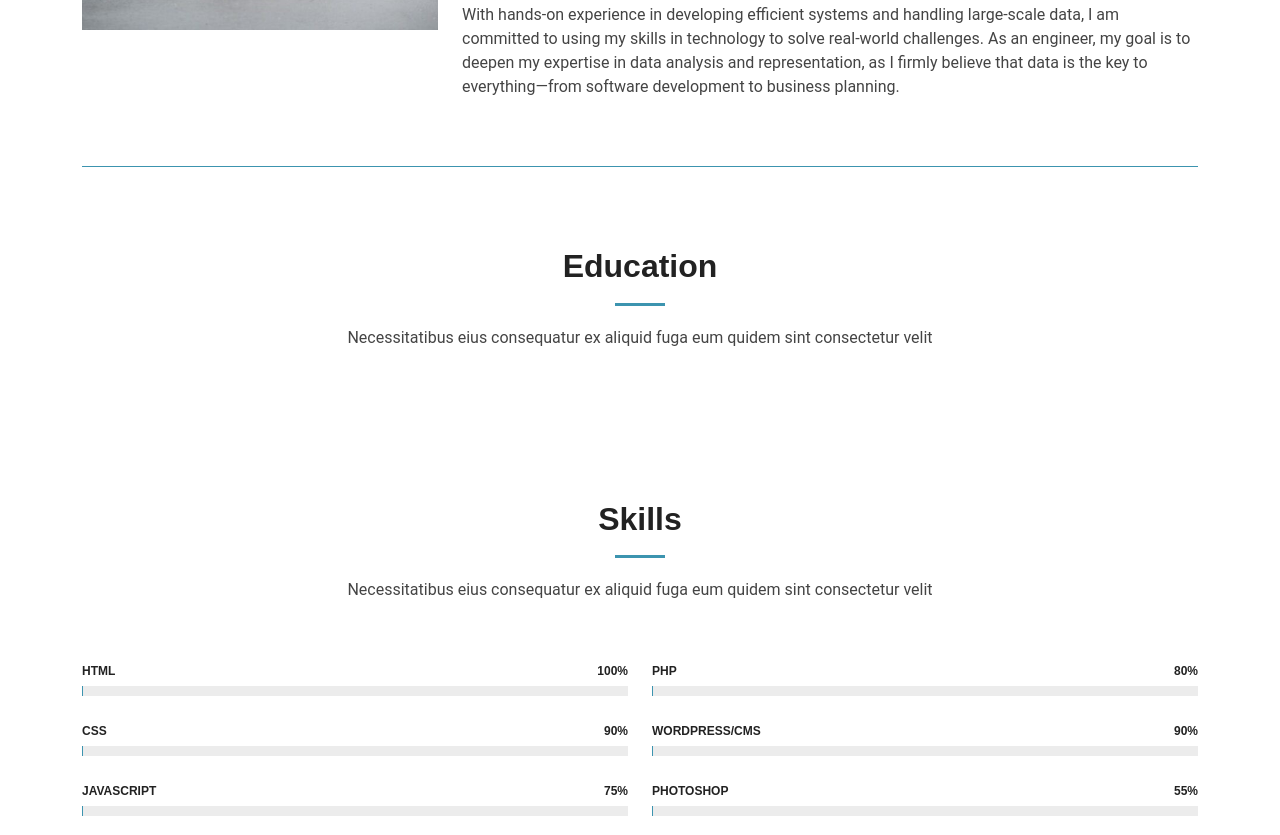
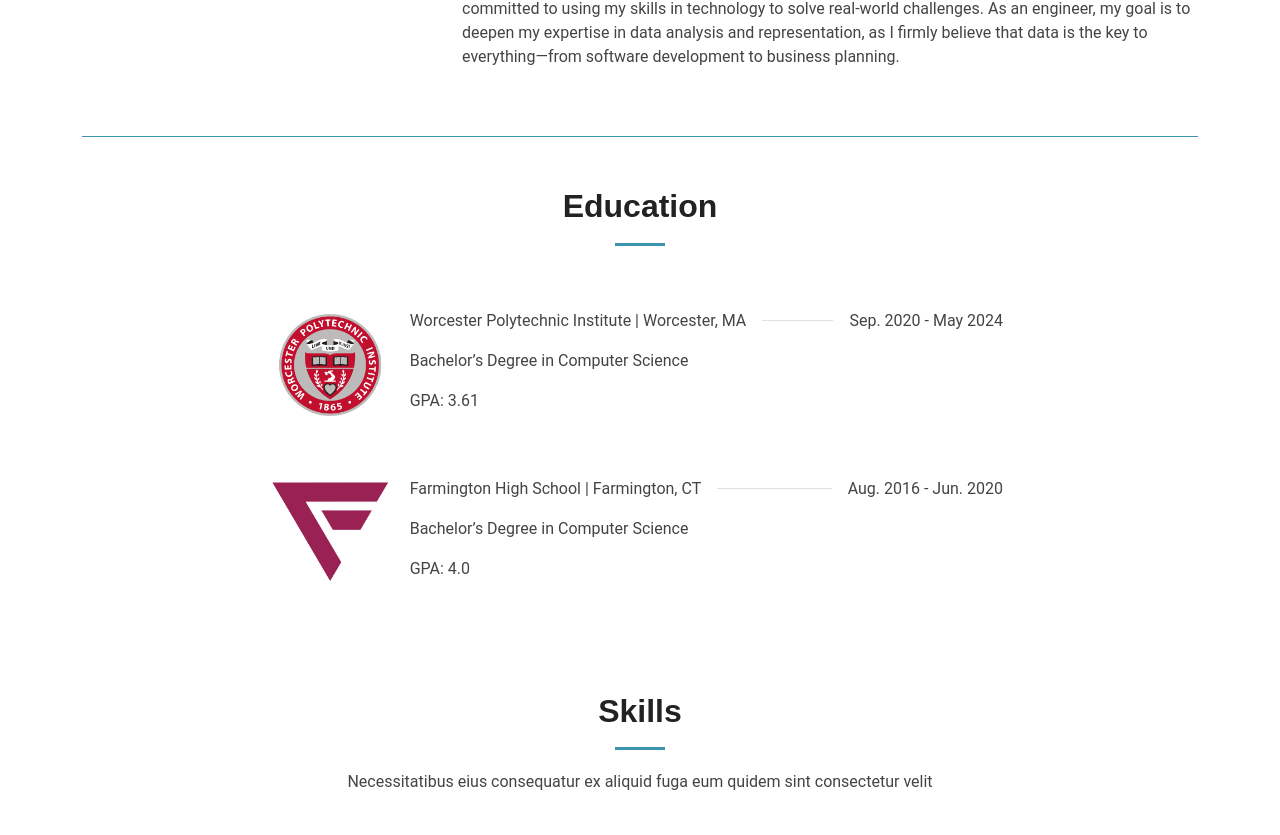
Before and after one commit to bhansea/Personal-Website, a Next.js app: page /about in a window 1280 px wide. Shown: the part 965-1800 px from the top of the page. Built offline with nearby package versions, Linux system fonts and the light colour scheme.

Commit message:
Complete education section of about page

```diff
--- a/src/app/about/page.js
+++ b/src/app/about/page.js
@@ -104,7 +104,7 @@ export default function About() {
                                     </div>
                                     <div className="col-lg-6">
                                         <ul>
-                                            <li><i className="bi bi-chevron-right"></i> <strong>Graduation Date:</strong> <span>May 5, 2024</span></li>
+                                            <li><i className="bi bi-chevron-right"></i> <strong>Graduation Date:</strong> <span>May 2024</span></li>
                                             <li><i className="bi bi-chevron-right"></i> <strong>Major:</strong> <span>Computer Science</span></li>
                                             <li><i className="bi bi-chevron-right"></i> <strong>Freelance:</strong> <span>Available</span></li>
                                             <li><i className="bi bi-chevron-right"></i> <strong>Age:</strong> <span>22</span></li>
@@ -125,15 +125,46 @@ export default function About() {
 
                 {/* Education Section */}
                 <section id="about" className="skills section">
-                    <div className="container section-title" data-aos="fade-up">
+                    <div className="container section-title" data-aos="fade-up" style={{ paddingBottom: '30px' }}>
                         <h2>Education</h2>
-                        <p>Necessitatibus eius consequatur ex aliquid fuga eum quidem sint consectetur velit</p>
                     </div>
 
-                    <div className="container" data-aos="fade-up" data-aos-delay="100">
+                    <div className="container" data-aos="fade-up" data-aos-delay="100" style={{ marginBottom: '30px' }}>
+                        <div className="row justify-content-center">
+                            <div className="col-lg-8 d-flex align-items-center mx-auto justify-content-between">
+                            <img src="/assets/img/wpi-logo.png" alt="Icon" className="me-3" width="120" height="120" />
+                            <div className="w-100" style={{ margin: '5px' }}>
+                                <p style={{ display: 'flex', alignItems: 'center', marginTop: '8px' }}>
+                                Worcester Polytechnic Institute | Worcester, MA
+                                <span className="flex-grow-1 border-bottom mx-3"></span>
+                                <span>Sep. 2020 - May 2024</span>
+                                </p>
+                                <p>Bachelor’s Degree in Computer Science</p>
+                                <p>GPA: 3.61</p>
+                            </div>
+                            </div>
+                        </div>
+                    </div>
 
+                    <div className="container" data-aos="fade-up" data-aos-delay="100" style={{ marginBottom: '30px' }}>
+                        <div className="row justify-content-center">
+                            <div className="col-lg-8 d-flex align-items-center mx-auto justify-content-between">
+                            <img src="/assets/img/fps-logo.png" alt="Farmington logo" className="me-3" width="120" height="120" />
+                            <div className="w-100" style={{ margin: '5px' }}>
+                                <p style={{ display: 'flex', alignItems: 'center', marginTop: '8px' }}>
+                                Farmington High School | Farmington, CT
+                                <span className="flex-grow-1 border-bottom mx-3"></span>
+                                <span>Aug. 2016 - Jun. 2020</span>
+                                </p>
+                                <p>Bachelor’s Degree in Computer Science</p>
+                                <p>GPA: 4.0</p>
+                            </div>
+                            </div>
+                        </div>
                     </div>
+
                 </section>
+
 
 
                 {/* Skills Section */}
--- a/src/styles/globals.css
+++ b/src/styles/globals.css
@@ -829,12 +829,13 @@ section,
 }
 
 #about {
-  padding: 60px 0px 30px 0px;
+  padding: 30px 0px 30px 0px;
 }
 
 .about .content h2 {
   font-weight: 700;
   font-size: 28px;
+  margin-top: "8px";
 }
 
 .about .content ul {
```
Also changed, not shown: public/assets/img/fps-logo.png (added), public/assets/img/wpi-logo.png (added).
